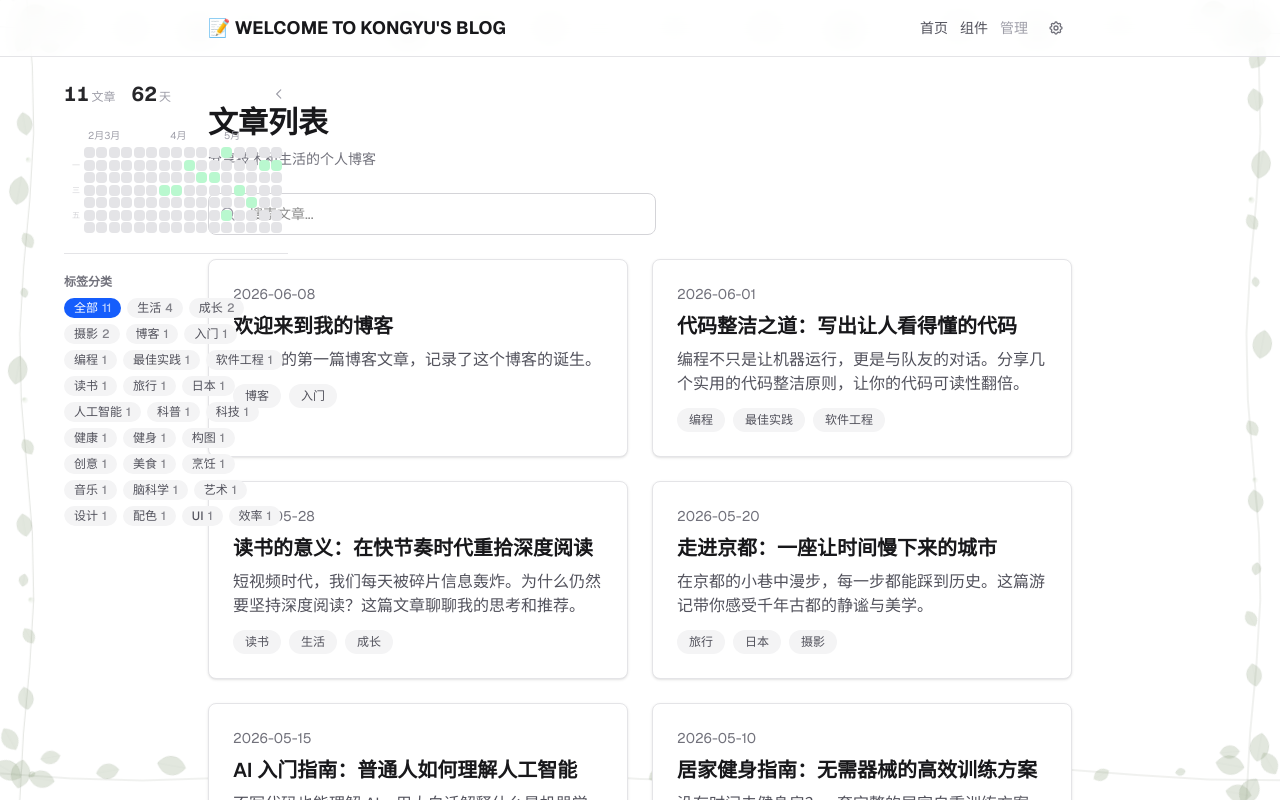
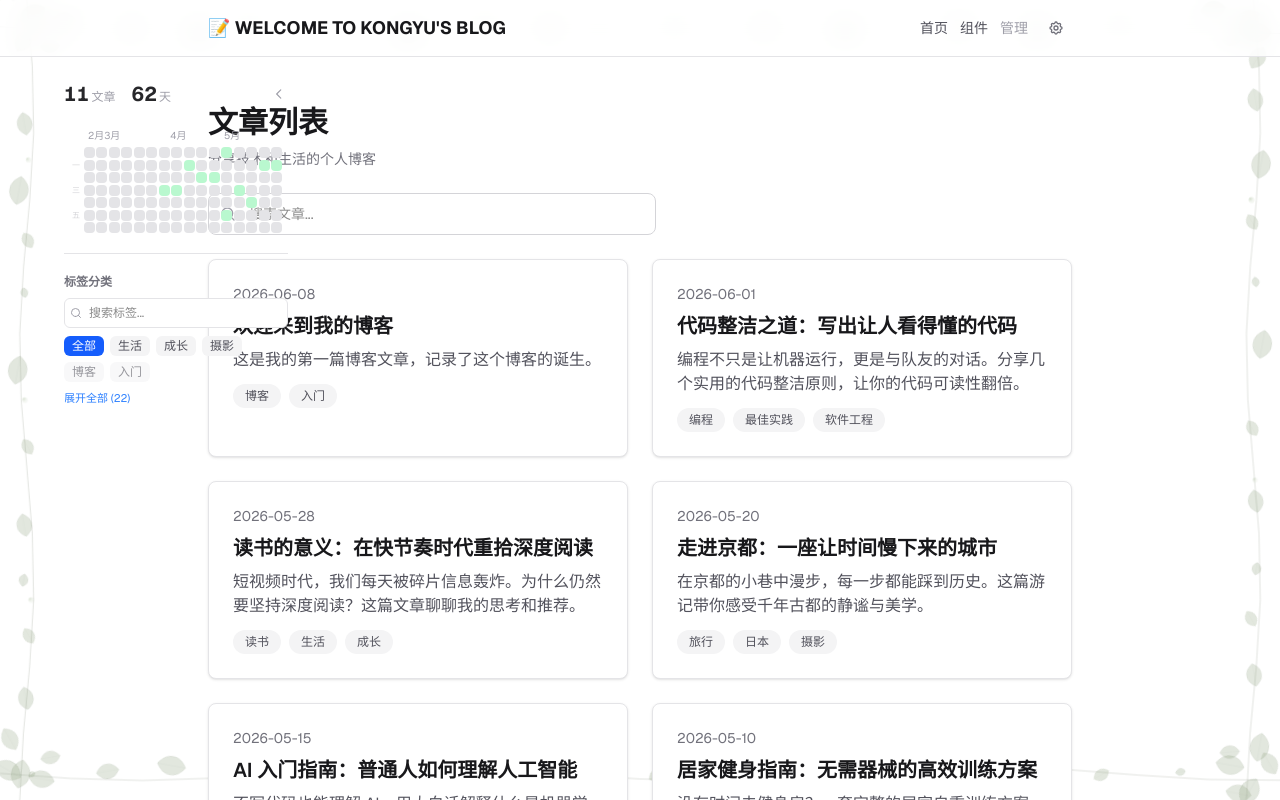
Before and after one commit to mortallllll/my-blog, a Next.js app: page / in a window 1280 px wide. Shown: the top 800 px of the page. Built offline with nearby package versions, Linux system fonts and the light colour scheme.

Commit message:
feat: 标签分类改为折叠+搜索模式

```diff
--- a/src/components/TagList.tsx
+++ b/src/components/TagList.tsx
@@ -1,6 +1,6 @@
 'use client';
 
-import { useMemo } from 'react';
+import { useState, useMemo } from 'react';
 import type { Post } from '@/lib/posts';
 
 interface Props {
@@ -10,6 +10,9 @@ interface Props {
 }
 
 export default function TagList({ posts, activeTag, onTagChange }: Props) {
+  const [expanded, setExpanded] = useState(false);
+  const [query, setQuery] = useState('');
+
   const tagCounts = useMemo(() => {
     const map = new Map<string, number>();
     for (const post of posts) {
@@ -20,6 +23,17 @@ export default function TagList({ posts, activeTag, onTagChange }: Props) {
     return Array.from(map.entries()).sort((a, b) => b[1] - a[1]);
   }, [posts]);
 
+  // 根据搜索过滤
+  const filtered = useMemo(() => {
+    if (!query.trim()) return tagCounts;
+    const q = query.toLowerCase();
+    return tagCounts.filter(([tag]) => tag.toLowerCase().includes(q));
+  }, [tagCounts, query]);
+
+  // 折叠模式下只展示前 5 个
+  const visible = expanded ? filtered : filtered.slice(0, 5);
+  const hiddenCount = filtered.length - 5;
+
   if (tagCounts.length === 0) return null;
 
   return (
@@ -28,39 +42,95 @@ export default function TagList({ posts, activeTag, onTagChange }: Props) {
         标签分类
       </h4>
 
+      {/* 搜索框 */}
+      <div className="relative mb-2">
+        <input
+          type="text"
+          value={query}
+          onChange={(e) => {
+            setQuery(e.target.value);
+            if (!expanded) setExpanded(true);
+          }}
+          placeholder="搜索标签..."
+          className="w-full rounded-md border border-zinc-200 bg-white px-2 py-1.5 pl-6 text-xs focus:border-blue-400 focus:outline-none dark:border-zinc-700 dark:bg-zinc-800 dark:text-zinc-200 dark:focus:border-blue-500"
+        />
+        <svg
+          className="absolute left-1.5 top-1/2 h-3 w-3 -translate-y-1/2 text-zinc-400 dark:text-zinc-500"
+          fill="none"
+          stroke="currentColor"
+          viewBox="0 0 24 24"
+        >
+          <path
+            strokeLinecap="round"
+            strokeLinejoin="round"
+            strokeWidth={2}
+            d="M21 21l-4.35-4.35M11 19a8 8 0 100-16 8 8 0 000 16z"
+          />
+        </svg>
+        {query && (
+          <button
+            onClick={() => setQuery('')}
+            className="absolute right-1.5 top-1/2 -translate-y-1/2 text-zinc-300 hover:text-zinc-500 dark:text-zinc-600"
+          >
+            <svg className="h-3 w-3" fill="none" stroke="currentColor" viewBox="0 0 24 24">
+              <path strokeLinecap="round" strokeLinejoin="round" strokeWidth={2} d="M6 18L18 6M6 6l12 12" />
+            </svg>
+          </button>
+        )}
+      </div>
+
+      {/* 标签列表 */}
       <div className="flex flex-wrap gap-1.5">
         {/* 全部 */}
         <button
           onClick={() => onTagChange('')}
-          className={`rounded-full px-2.5 py-0.5 text-xs font-medium transition-colors ${
+          className={`rounded-md px-2 py-0.5 text-xs font-medium transition-colors ${
             !activeTag
-              ? 'bg-blue-600 text-white dark:bg-blue-500'
+              ? 'bg-blue-600 text-white'
               : 'bg-zinc-100 text-zinc-600 hover:bg-zinc-200 dark:bg-zinc-800 dark:text-zinc-400 dark:hover:bg-zinc-700'
           }`}
         >
           全部
-          <span className="ml-1 opacity-70">{posts.length}</span>
         </button>
 
-        {/* 各标签 */}
-        {tagCounts.map(([tag, count]) => {
+        {visible.map(([tag, count]) => {
           const isActive = activeTag === tag;
+          // 热度：2+ 篇加粗
+          const hot = count >= 2;
           return (
             <button
               key={tag}
               onClick={() => onTagChange(isActive ? '' : tag)}
-              className={`rounded-full px-2.5 py-0.5 text-xs font-medium transition-colors ${
+              className={`rounded-md px-2 py-0.5 text-xs transition-colors ${
+                hot ? 'font-medium' : 'opacity-60'
+              } ${
                 isActive
-                  ? 'bg-blue-600 text-white dark:bg-blue-500'
+                  ? 'bg-blue-600 text-white'
                   : 'bg-zinc-100 text-zinc-600 hover:bg-zinc-200 dark:bg-zinc-800 dark:text-zinc-400 dark:hover:bg-zinc-700'
               }`}
             >
               {tag}
-              <span className="ml-1 opacity-70">{count}</span>
             </button>
           );
         })}
       </div>
+
+      {/* 展开 / 收起 */}
+      {filtered.length > 5 && !query && (
+        <button
+          onClick={() => setExpanded(!expanded)}
+          className="mt-2 text-[11px] text-blue-500 hover:text-blue-600 dark:text-blue-400"
+        >
+          {expanded ? '收起' : `展开全部 (${hiddenCount})`}
+        </button>
+      )}
+
+      {/* 搜索无结果 */}
+      {query && filtered.length === 0 && (
+        <p className="mt-1 text-[11px] text-zinc-400 dark:text-zinc-500">
+          没有匹配的标签
+        </p>
+      )}
     </div>
   );
 }
```
